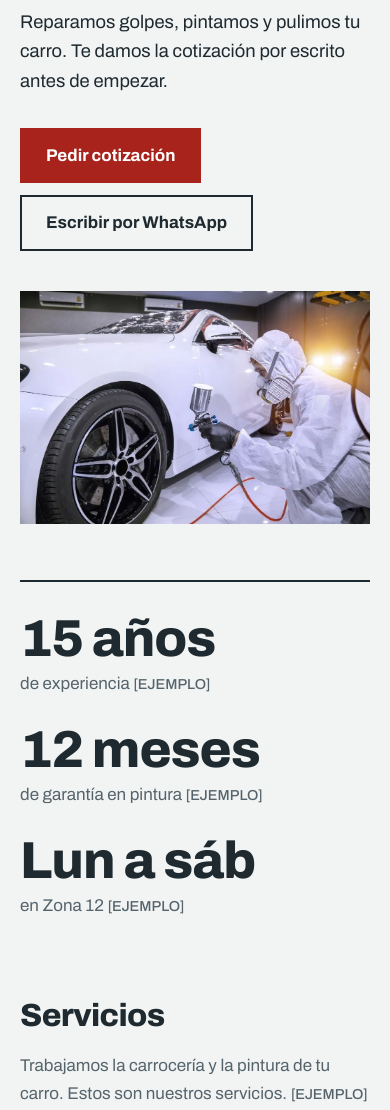
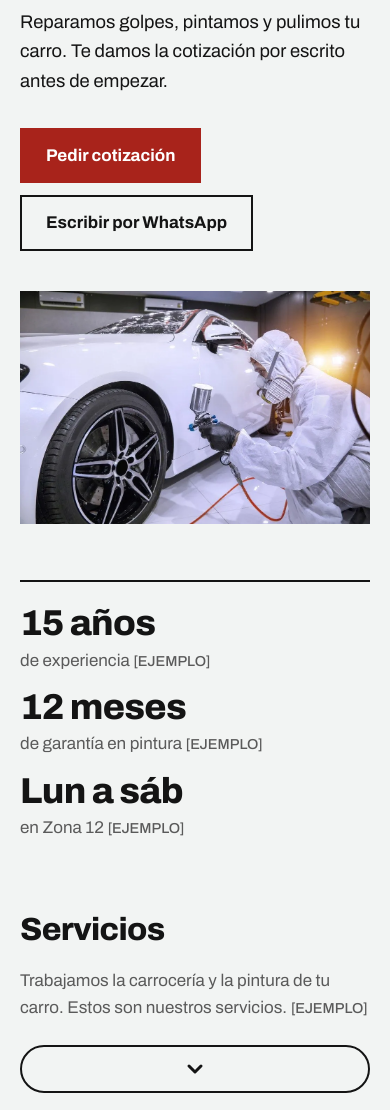
Before and after one commit to randy-garcia-2026/taller_web, a plain HTML site: page index.html in a window 390 px wide. Shown: the part 239-1349 px from the top of the page. Drawn offline with Linux system fonts and the light colour scheme.

Commit message:
Colores del logo, cifras de celular más pequeñas y cierre de sesión
- Zonas oscuras con el negro del logo (#010101)
- Texto en negro suave y gris neutro
- Cifras de la portada más pequeñas en celular
- PROGRESO.md actualizado

Co-Authored-By: Claude Sonnet 5.5 <noreply@anthropic.com>

```diff
--- a/css/estilos.css
+++ b/css/estilos.css
@@ -9,17 +9,18 @@
    --------------------------------------------------------------------- */
 :root {
   /* COLORES: cambia el valor (#xxxxxx) y se actualiza toda la página */
-  --color-tinta: #1e2a30;        /* texto principal y fondos oscuros */
+  --color-negro: #010101;        /* fondos oscuros: mismo negro del logo del taller */
+  --color-tinta: #141414;        /* texto principal (negro suave) */
   --color-papel: #f2f4f3;        /* fondo claro de la página */
   --color-papel-2: #e4e8e7;      /* fondo claro alterno (sección ubicación) */
   --color-acento: #a8231b;       /* rojo para botones y detalles */
   --color-acento-oscuro: #861a14;/* rojo al pasar el mouse */
-  --color-acero: #55646c;        /* texto secundario */
+  --color-acero: #5a5a5a;        /* texto secundario (gris neutro) */
   --color-linea: #c9d0d2;        /* líneas finas */
   --color-blanco: #ffffff;
-  --color-tinta-suave: #b9c4c9;  /* texto secundario sobre fondo oscuro */
-  --color-linea-barra: #38474e;  /* líneas finas dentro de la barra superior */
-  --color-linea-oscura: #4a5a62; /* líneas finas sobre fondos oscuros */
+  --color-tinta-suave: #bcbcbc;  /* texto secundario sobre fondo oscuro */
+  --color-linea-barra: #2e2e2e;  /* líneas finas dentro de la barra superior */
+  --color-linea-oscura: #444444; /* líneas finas sobre fondos oscuros */
 
   /* FUENTES: la fuente se carga desde Google Fonts en index.html */
   --fuente: "Archivo", system-ui, -apple-system, "Segoe UI", Roboto, Arial, sans-serif;
@@ -132,7 +133,7 @@ a { color: inherit; }
 .seccion { padding-block: var(--espacio-seccion); }
 
 .oscuro {
-  background: var(--color-tinta);
+  background: var(--color-negro);
   color: var(--color-papel);
 }
 
@@ -197,7 +198,7 @@ a { color: inherit; }
   position: sticky;
   top: 0;
   z-index: 50;
-  background: var(--color-tinta);
+  background: var(--color-negro);
   color: var(--color-papel);
 }
 
@@ -266,7 +267,7 @@ a { color: inherit; }
   left: 0; right: 0;
   top: 100%;
   padding: .5rem var(--margen) 1.25rem;
-  background: var(--color-tinta);
+  background: var(--color-negro);
   border-top: 1px solid var(--color-linea-barra);
 }
 .barra__menu.abierto { display: block; }
@@ -310,16 +311,16 @@ a { color: inherit; }
 /* Cifras de la portada */
 .cifras {
   display: grid;
-  gap: 1.75rem;
+  gap: 1rem;                 /* celular: más compacto; en 40 rem o más vuelve a 1.75rem */
   margin-top: clamp(3.5rem, 9vw, 6rem);
-  padding-block: 2rem;
+  padding-block: 1.5rem;
   border-top: 2px solid var(--color-tinta);
 }
 .cifra__numero {
   display: block;
   font-weight: 800;
   font-stretch: 75%;
-  font-size: clamp(3.25rem, 11vw, 5.5rem);
+  font-size: 2.25rem;        /* celular; en 40 rem o más vuelve al tamaño grande */
   line-height: .95;
   letter-spacing: -.02em;
 }
@@ -517,7 +518,7 @@ a { color: inherit; }
 /* ---------------------------------------------------------------------
    13. PIE DE PÁGINA
    --------------------------------------------------------------------- */
-.pie { padding-block: 4rem 2.5rem; background: var(--color-tinta); color: var(--color-papel); }
+.pie { padding-block: 4rem 2.5rem; background: var(--color-negro); color: var(--color-papel); }
 .pie__rejilla { display: grid; gap: 2.5rem; }
 .pie__marca {
   font-weight: 800;
@@ -581,7 +582,8 @@ a { color: inherit; }
   .solo-grande { display: inline; }
   .barra__interior { gap: .75rem; }
   .barra__whatsapp { padding: .4rem 1rem; font-size: .95rem; }
-  .cifras { grid-template-columns: repeat(3, auto); justify-content: space-between; }
+  .cifras { grid-template-columns: repeat(3, auto); justify-content: space-between; gap: 1.75rem; padding-block: 2rem; }
+  .cifra__numero { font-size: clamp(3.25rem, 11vw, 5.5rem); }
   .resultados__rejilla { grid-template-columns: 1fr 1fr; align-items: start; }
   .resultado--despues { margin-top: 4rem; }  /* ritmo asimétrico */
   .pie__rejilla { grid-template-columns: 1.2fr 1fr 1fr; }
```
Also changed, not shown: 1 other file.
